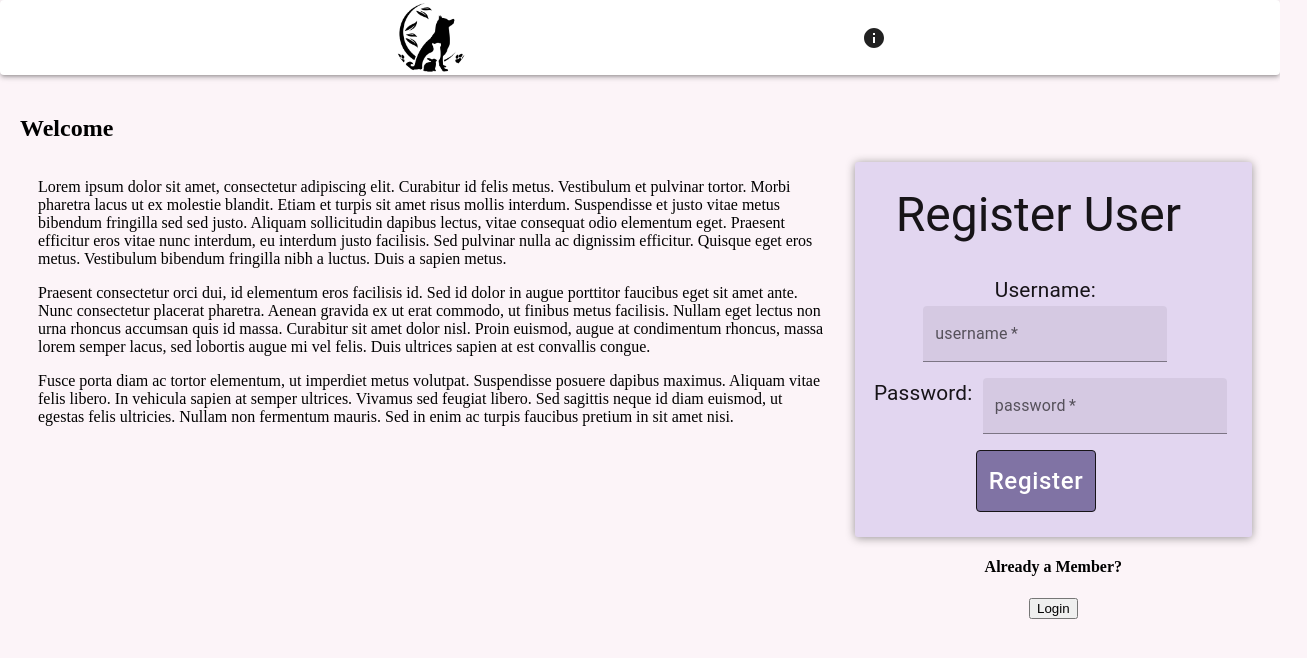
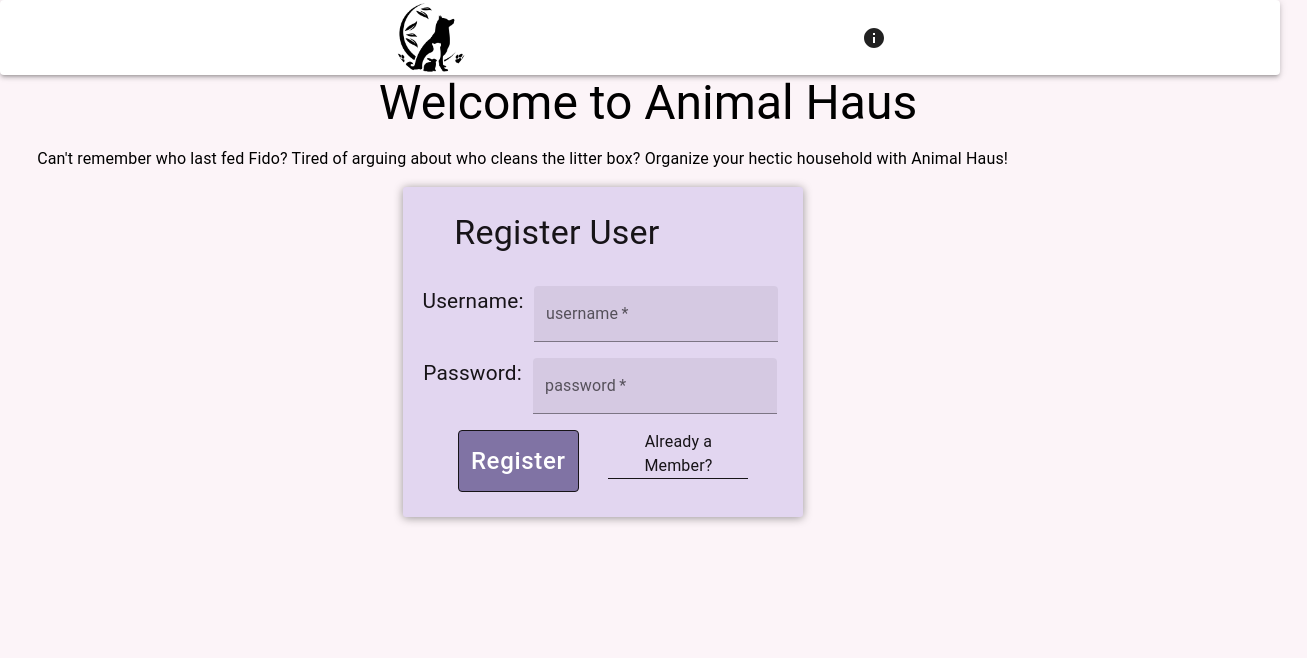
Before and after one commit to nataliemcmann/animal-haus, a React (Create React App) app: page /about#/home in a window 1280 px wide. Shown: the top 658 px of the page, 1307 px wide, since content can reach past the window. Built offline with nearby package versions, Linux system fonts and the light colour scheme; no server answers.

Commit message:
styled landing page and changed whitespace on register form

```diff
--- a/src/components/LandingPage/LandingPage.css
+++ /dev/null
@@ -1,80 +0,0 @@
-/* --------------------------------------------------------------------------------
-Grid
--------------------------------------------------------------------------------- */
-
-.grid {
-  display: flex;
-  flex: 0 1 auto;
-  /* defaults to 'row' */
-  flex-direction: row;
-  flex-wrap: wrap;
-  /* defaults to 'flex-start' */
-  justify-content: flex-start;
-  align-items: flex-start;
-}
-
-.grid-col {
-  flex: 0 0 auto;
-  padding: 0 0.5rem 0.5rem;
-  box-sizing: border-box;
-}
-
-.grid-col_1 {
-  flex-basis: 8.33333333%;
-  max-width: 8.33333333%;
-}
-
-.grid-col_2 {
-  flex-basis: 16.66666667%;
-  max-width: 16.66666667%;
-}
-
-.grid-col_3 {
-  flex-basis: 25%;
-  max-width: 25%;
-}
-
-.grid-col_4 {
-  flex-basis: 33.33333333%;
-  max-width: 33.33333333%;
-}
-
-.grid-col_5 {
-  flex-basis: 41.66666667%;
-  max-width: 41.66666667%;
-}
-
-.grid-col_6 {
-  flex-basis: 50%;
-  max-width: 50%;
-}
-
-.grid-col_7 {
-  flex-basis: 58.33333333%;
-  max-width: 58.33333333%;
-}
-
-.grid-col_8 {
-  flex-basis: 66.66666667%;
-  max-width: 66.66666667%;
-}
-
-.grid-col_9 {
-  flex-basis: 75%;
-  max-width: 75%;
-}
-
-.grid-col_10 {
-  flex-basis: 83.33333333%;
-  max-width: 83.33333333%;
-}
-
-.grid-col_11 {
-  flex-basis: 91.66666667%;
-  max-width: 91.66666667%;
-}
-
-.grid-col_12 {
-  flex-basis: 100%;
-  max-width: 100%;
-}
--- a/src/components/LandingPage/LandingPage.jsx
+++ b/src/components/LandingPage/LandingPage.jsx
@@ -1,9 +1,11 @@
 import React, { useState } from 'react';
 import { useHistory } from 'react-router-dom';
-import './LandingPage.css';
 
 // CUSTOM COMPONENTS
 import RegisterForm from '../RegisterForm/RegisterForm';
+//mui components
+import { Grid, Typography } from '@mui/material';
+
 
 function LandingPage() {
   const [heading, setHeading] = useState('Welcome');
@@ -14,55 +16,29 @@ function LandingPage() {
   };
 
   return (
-    <div className="container">
-      <h2>{heading}</h2>
-
-      <div className="grid">
-        <div className="grid-col grid-col_8">
-          <p>
-            Lorem ipsum dolor sit amet, consectetur adipiscing elit. Curabitur
-            id felis metus. Vestibulum et pulvinar tortor. Morbi pharetra lacus
-            ut ex molestie blandit. Etiam et turpis sit amet risus mollis
-            interdum. Suspendisse et justo vitae metus bibendum fringilla sed
-            sed justo. Aliquam sollicitudin dapibus lectus, vitae consequat odio
-            elementum eget. Praesent efficitur eros vitae nunc interdum, eu
-            interdum justo facilisis. Sed pulvinar nulla ac dignissim efficitur.
-            Quisque eget eros metus. Vestibulum bibendum fringilla nibh a
-            luctus. Duis a sapien metus.
-          </p>
-
-          <p>
-            Praesent consectetur orci dui, id elementum eros facilisis id. Sed
-            id dolor in augue porttitor faucibus eget sit amet ante. Nunc
-            consectetur placerat pharetra. Aenean gravida ex ut erat commodo, ut
-            finibus metus facilisis. Nullam eget lectus non urna rhoncus
-            accumsan quis id massa. Curabitur sit amet dolor nisl. Proin
-            euismod, augue at condimentum rhoncus, massa lorem semper lacus, sed
-            lobortis augue mi vel felis. Duis ultrices sapien at est convallis
-            congue.
-          </p>
-
-          <p>
-            Fusce porta diam ac tortor elementum, ut imperdiet metus volutpat.
-            Suspendisse posuere dapibus maximus. Aliquam vitae felis libero. In
-            vehicula sapien at semper ultrices. Vivamus sed feugiat libero. Sed
-            sagittis neque id diam euismod, ut egestas felis ultricies. Nullam
-            non fermentum mauris. Sed in enim ac turpis faucibus pretium in sit
-            amet nisi.
-          </p>
-        </div>
-        <div className="grid-col grid-col_4">
-          <RegisterForm />
-
-          <center>
-            <h4>Already a Member?</h4>
-            <button className="btn btn_sizeSm" onClick={onLogin}>
-              Login
-            </button>
-          </center>
-        </div>
-      </div>
-    </div>
+    <>
+      <Grid
+      marginLeft={2}
+      marginBottom={2}
+      justifyContent="center"
+      >
+        <Typography variant="h3" sx={{textAlign: 'center'}}>{heading} to Animal Haus</Typography>
+      </Grid>
+        <Grid
+          container direction="row"
+          justifyContent="space-between"
+          marginTop={1}
+          marginLeft={3.4}
+        >
+          <Typography sx={{textAlign: 'left'}}>
+            Can't remember who last fed Fido? Tired of arguing about who cleans the litter box?
+            Organize your hectic household with Animal Haus!
+          </Typography>
+          <Grid marginTop={2} sx={{width: '90%'}}>
+            <RegisterForm />
+          </Grid>
+        </Grid>
+    </>
   );
 }
 
--- a/src/components/RegisterForm/RegisterForm.jsx
+++ b/src/components/RegisterForm/RegisterForm.jsx
@@ -3,6 +3,7 @@ import { useDispatch, useSelector } from 'react-redux';
 //mui components
 import { Grid, Typography, TextField } from '@mui/material';
 import RegisterButton from '../Buttons/RegisterButton';
+import LogInButton from '../Buttons/LogInButton';
 
 function RegisterForm() {
   const [username, setUsername] = useState('');
@@ -28,7 +29,7 @@ function RegisterForm() {
         marginLeft={2}
         justifyContent="center"
       >
-        <Typography variant="h3">Register User</Typography>
+        <Typography variant="h4">Register User</Typography>
         {errors.registrationMessage && (
           <h3 className="alert" role="alert">
             {errors.registrationMessage}
@@ -67,8 +68,24 @@ function RegisterForm() {
               onChange={(event) => setPassword(event.target.value)}
             />
         </Grid>
-        <Grid marginLeft={12}>
-          <RegisterButton />
+        <Grid
+          container direction="row"
+          flexWrap="nowrap"
+          justifyContent="space-evenly">
+          <Grid>
+            <RegisterButton />
+          </Grid>
+          <Grid container direction="column" sx={{width: '40%'}}>
+            <button
+              type="button"
+              className="btn btn_asLink"
+              onClick={() => {
+                history.push('/login');
+              }}
+            >
+              <Typography>Already a Member?</Typography>
+            </button>
+          </Grid>
         </Grid>
       </form>
   );
```
